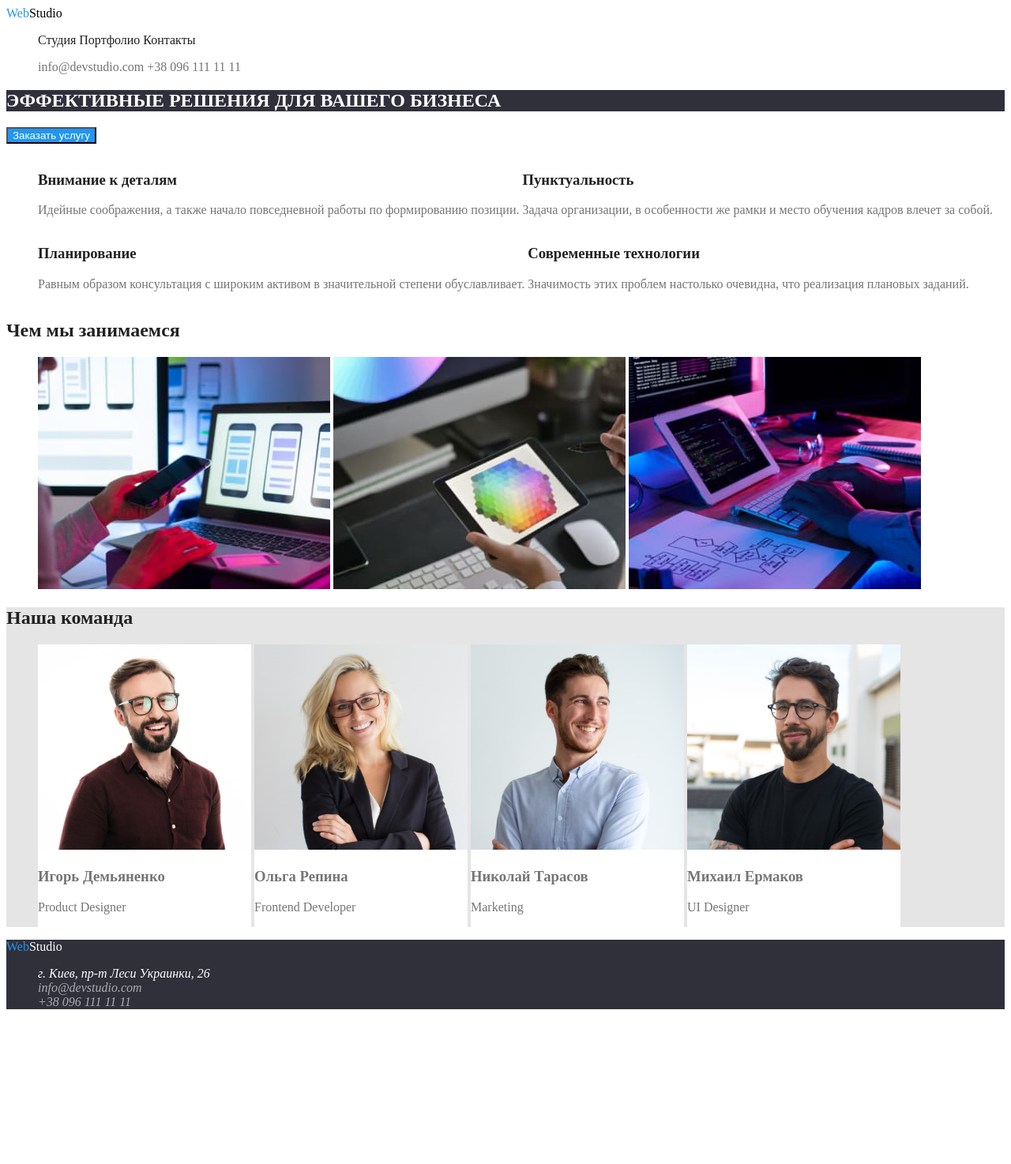
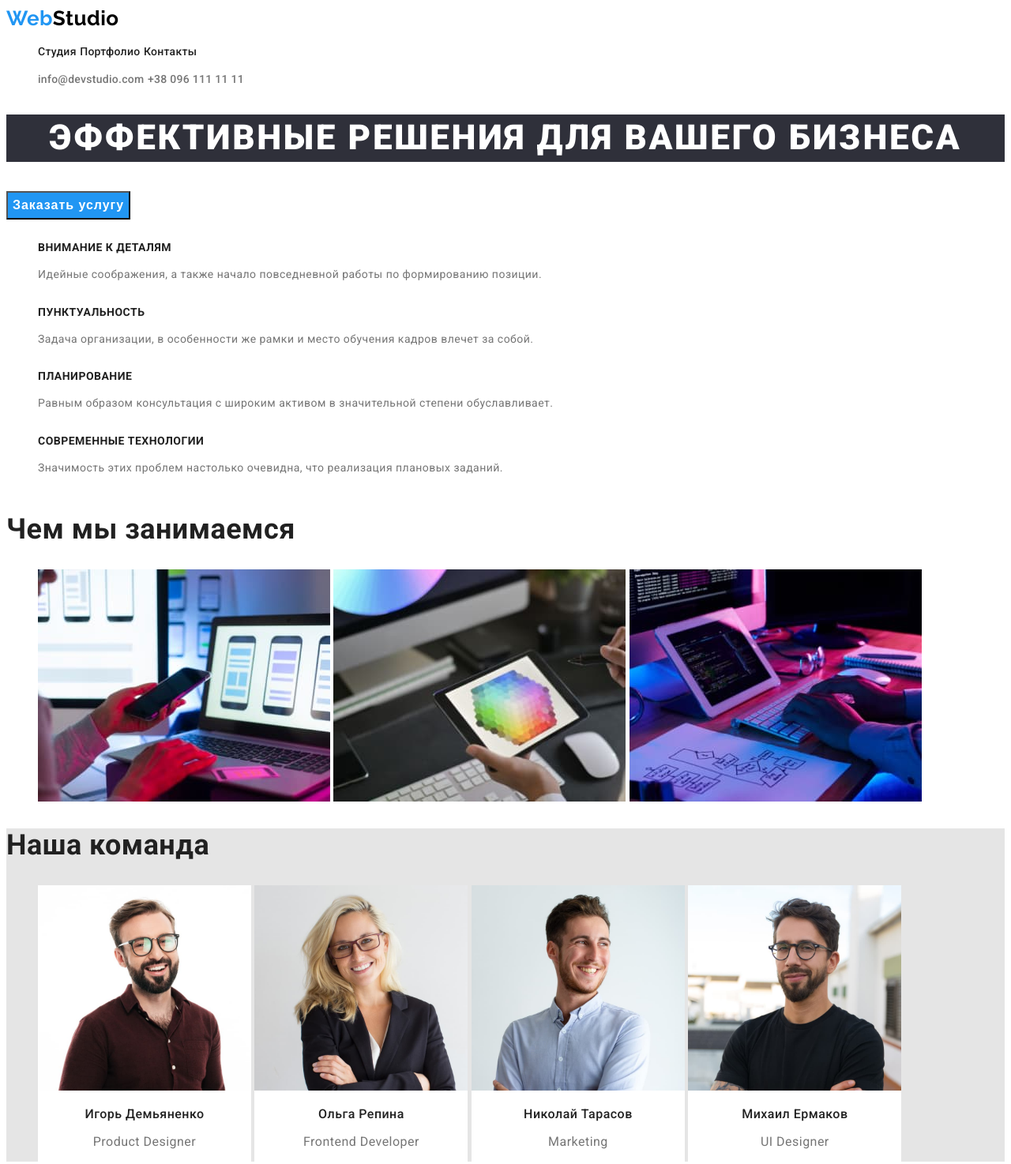
Before and after one commit to Nikolay-Tymoshchuk/goit-markup-hw-02, a plain HTML site: page index.html in a window 1280 px wide. Shown: the top 1474 px of the page at 79% size. Before the commit the page ends 1294 px from the top, so only its background shows below. Drawn offline with Linux system fonts and the light colour scheme.

Commit message:
outputs correct text&colors

```diff
--- a/css/styles.css
+++ b/css/styles.css
@@ -9,6 +9,8 @@
 body {
   background-color: var(--primary-bgcolor);
   color: var(--primary-text-color);
+  font-family: Roboto, sans-serif;
+  letter-spacing: 0.03em;
 }
 
 .link {
@@ -25,17 +27,30 @@ body {
 
 /* Header */
 
+/* Logo */
+
 .logo {
+  text-decoration: unset;
   color: #000000;
+  font-family: Raleway, sans-serif;
+  font-weight: 700;
+  font-size: 26px;
+  line-height: 1.19;
 }
 
 .logo-first {
   color: var(--accent-color);
 }
 
+/* Main navigation */
+
 .site-nav .link {
   text-decoration: unset;
   color: var(--title-text-color);
+  font-weight: 500;
+  font-size: 14px;
+  line-height: 1.14;
+  letter-spacing: 0.02em;
 }
 
 .site-nav .list-item,
@@ -50,6 +65,10 @@ body {
 
 .auth-nav .link {
   color: var(--primary-text-color);
+  font-weight: 500;
+  font-size: 14px;
+  line-height: 1.14;
+  letter-spacing: 0.02em;
 }
 
 .auth-nav .link:hover,
@@ -57,28 +76,47 @@ body {
   color: var(--accent-color);
 }
 
-/* Hero */
+/* Hero title*/
 
 .hero-title {
+  font-weight: 900;
+  font-size: 44px;
+  line-height: 1.36;
+  text-align: center;
+  letter-spacing: 0.06em;
+  color: #ffffff;
   text-transform: uppercase;
-  color: #ffffff;
-  background-color: #2f303a; /* temporarily add-ons for visualization */
+  background-color: var(--secondary-bgcolor); /* temporarily add-ons for visualization */
 }
+
+/* Hero button */
 
 .hero-button {
   color: #ffffff;
   background-color: var(--accent-color);
+  font-weight: 700;
+  font-size: 16px;
+  line-height: 1.87;
+  display: flex;
+  align-items: center;
+  text-align: center;
+  letter-spacing: 0.06em;
   cursor: pointer;
 }
 
 /* Features section */
 
 .section-features {
-  margin: 94, 215, 94, 215;
+  font-size: 14px;
+  line-height: 1.71;
 }
 
-.features .title {
-  color: #212121;
+.section-features .title {
+  color: var(--title-text-color);
+  font-weight: 700;
+  font-size: 14px;
+  line-height: 1.14;
+  text-transform: uppercase;
 }
 
 .features > .list-item {
@@ -86,6 +124,12 @@ body {
 }
 
 /* Occupation section */
+
+.section-occupation > .section-title {
+  font-weight: 700;
+  font-size: 36px;
+  line-height: 1.17;
+}
 
 .occupation > .list-item {
   display: inline-block;
@@ -97,28 +141,58 @@ body {
   background-color: #e5e5e5;
 }
 
-.team > li {
+.section-team > .section-title {
+  font-weight: 700;
+  font-size: 36px;
+  line-height: 1.17;
+}
+
+.team-unit {
+  color: var(--title-text-color);
+  font-weight: 500;
+  font-size: 16px;
+  line-height: 1.19;
+  text-align: center;
+}
+
+.unit-position {
+  font-size: 16px;
+  line-height: 1.19;
+  text-align: center;
+}
+
+.team > .list-item {
   display: inline-block;
   background-color: var(--primary-bgcolor);
 }
 
 /* Footer */
 
-.section-adress {
+.section-address {
   background-color: var(--secondary-bgcolor);
+  font-family: Roboto;
+  font-style: normal;
+  font-size: 14px;
+  line-height: 1.71;
 }
-
-.section-adress .logo {
+.section-address .logo {
   color: #ffffff;
 }
 
-.map-adres {
+.section-address .map-address {
+  font-style: normal;
   color: #ffffff;
 }
 
-.section-adress .email,
-.section-adress .phone {
+.section-address .email,
+.section-address .phone {
+  font-style: normal;
   color: #ffffff99;
+}
+
+.section-address .link:hover,
+.section-address .link:focus {
+  color: var(--accent-color);
 }
 
 /* PORTFOLIO PAGE PORTFOLIO PAGE PORTFOLIO PAGE PORTFOLIO PAGE PORTFOLIO PAGE PORTFOLIO PAGE */
@@ -132,6 +206,10 @@ body {
 .filter-button {
   background-color: #f5f4fa;
   color: var(--title-text-color);
+  font-weight: 500;
+  font-size: 16px;
+  line-height: 1.62;
+  text-align: center;
   cursor: pointer;
 }
 
@@ -143,8 +221,14 @@ body {
 
 .filter-items .title {
   color: var(--title-text-color);
+  font-weight: 700;
+  font-size: 18px;
+  line-height: 2;
+  letter-spacing: 0.06em;
 }
 
 .filter-items .filter-type {
   color: var(--primary-text-color);
+  font-size: 16px;
+  line-height: 1.87;
 }
--- a/index.html
+++ b/index.html
@@ -5,8 +5,6 @@
     <meta http-equiv="X-UA-Compatible" content="IE=edge" />
     <meta name="viewport" content="width=device-width, initial-scale=1.0" />
     <title>MainPage</title>
-    <link rel="preconnect" href="https://fonts.googleapis.com" />
-    <link rel="preconnect" href="https://fonts.gstatic.com" crossorigin />
     <link
       href="https://fonts.googleapis.com/css2?family=Raleway:wght@700&family=Roboto:wght@400;500;700;900&display=swap"
       rel="stylesheet"
@@ -18,7 +16,7 @@
 
     <header>
       <nav>
-        <a href="./index.html" class="logo link"><span class="logo-first">Web</span>Studio</a>
+        <a href="./index.html" class="logo"><span class="logo-first">Web</span>Studio</a>
 
         <ul class="site-nav list">
           <li class="list-item"><a href="./index.html" class="link">Студия</a></li>
@@ -45,7 +43,7 @@
       <!-- Features section-->
 
       <section class="section-features">
-        <h2 class="section-title" hidden>Наши особенности</h2>
+        <h2 hidden>Наши особенности</h2>
         <ul class="features list">
           <li class="list-item">
             <h3 class="title">Внимание к деталям</h3>
@@ -72,7 +70,7 @@
 
       <!-- Occupations section-->
 
-      <section class="section">
+      <section class="section-occupation">
         <h2 class="section-title">Чем мы занимаемся</h2>
         <ul class="occupation list">
           <li class="list-item">
@@ -92,25 +90,25 @@
       <section class="section-team">
         <h2 class="section-title">Наша команда</h2>
         <ul class="team list">
-          <li>
+          <li class="list-item">
             <img src="./images/staff1.jpg" alt="Фото Игоря Демьяненко" width="270" />
-            <h3>Игорь Демьяненко</h3>
-            <p>Product Designer</p>
+            <h3 class="team-unit">Игорь Демьяненко</h3>
+            <p class="unit-position">Product Designer</p>
           </li>
-          <li>
+          <li class="list-item">
             <img src="./images/staff2.jpg" alt="Фото Ольги Репиной" width="270" />
-            <h3>Ольга Репина</h3>
-            <p>Frontend Developer</p>
+            <h3 class="team-unit">Ольга Репина</h3>
+            <p class="unit-position">Frontend Developer</p>
           </li>
-          <li>
+          <li class="list-item">
             <img src="./images/staff3.jpg" alt="Фото Николая Тарасова" width="270" />
-            <h3>Николай Тарасов</h3>
-            <p>Marketing</p>
+            <h3 class="team-unit">Николай Тарасов</h3>
+            <p class="unit-position">Marketing</p>
           </li>
-          <li>
+          <li class="list-item">
             <img src="./images/staff4.jpg" alt="Фото Михаила Ермакова" width="270" />
-            <h3>Михаил Ермаков</h3>
-            <p>UI Designer</p>
+            <h3 class="team-unit">Михаил Ермаков</h3>
+            <p class="unit-position">UI Designer</p>
           </li>
         </ul>
       </section>
@@ -118,16 +116,16 @@
 
     <!--Footer-->
 
-    <footer class="section-adress">
-      <a href="./index.html" class="logo link"><span class="logo-first">Web</span>Studio</a>
+    <footer class="section-address">
+      <a href="./index.html" class="logo"><span class="logo-first">Web</span>Studio</a>
       <address>
         <ul class="list">
           <li>
             <a
               href="https://www.google.com.ua/maps/place/%D0%B1%D1%83%D0%BB.+%D0%9B%D0%B5%D1%81%D0%B8+%D0%A3%D0%BA%D1%80%D0%B0%D0%B8%D0%BD%D0%BA%D0%B8,+26,+%D0%9A%D0%B8%D0%B5%D0%B2,+02000/@50.4267174,30.5365151,17.56z/data=!4m5!3m4!1s0x40d4cf0e033ecbe9:0x57a4dffefec77da0!8m2!3d50.4265807!4d30.538386?hl=ru"
-              class="map-adres link"
-              >г. Киев, пр-т Леси Украинки, 26
-            </a>
+              class="map-address link"
+              >г. Киев, пр-т Леси Украинки, 26</a
+            >
           </li>
           <li>
             <a href="mailto:info@devstudio.com" class="email link">info@devstudio.com</a>
```
Also changed, not shown: portfolio.html (+11 -7 lines).
